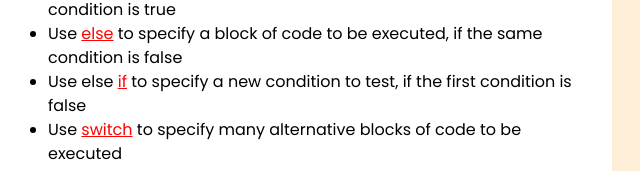
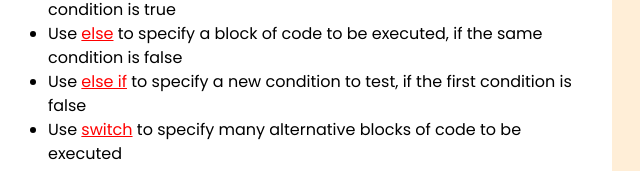
Before and after one commit to AshrafUzzaman04/Ashraf-Uz-Mahim-D-23-24-js-, a website: page HOME WORK/index.html in a window 1280 px wide. Both pictures are taken after a click on the button "4. Javascript Condition (Else)". Shown: the part 629-800 px from the top of the page, 336-976 px from the left. Drawn offline with nearby package versions, Linux system fonts and the light colour scheme; files that its build step writes are made by us from their sources; a web font is replaced by a local one.

Commit message:
last commit

```diff
--- a/HOME WORK/index.html
+++ b/HOME WORK/index.html
@@ -200,7 +200,7 @@
                            <ul>
                             <li>Use <a href="#" class="linkClass">if</a> to specify a block of code to be executed, if a specified condition is true</li>
                             <li>Use <a href="#" class="linkClass">else</a> to specify a block of code to be executed, if the same condition is false</li>
-                            <li>Use else <a href="#" class="linkClass">if</a> to specify a new condition to test, if the first condition is false</li>
+                            <li>Use  <a href="#" class="linkClass">else if</a> to specify a new condition to test, if the first condition is false</li>
                             <li>Use <a href="#" class="linkClass">switch</a> to specify many alternative blocks of code to be executed</li>
                            </ul>
                         </div>
```
